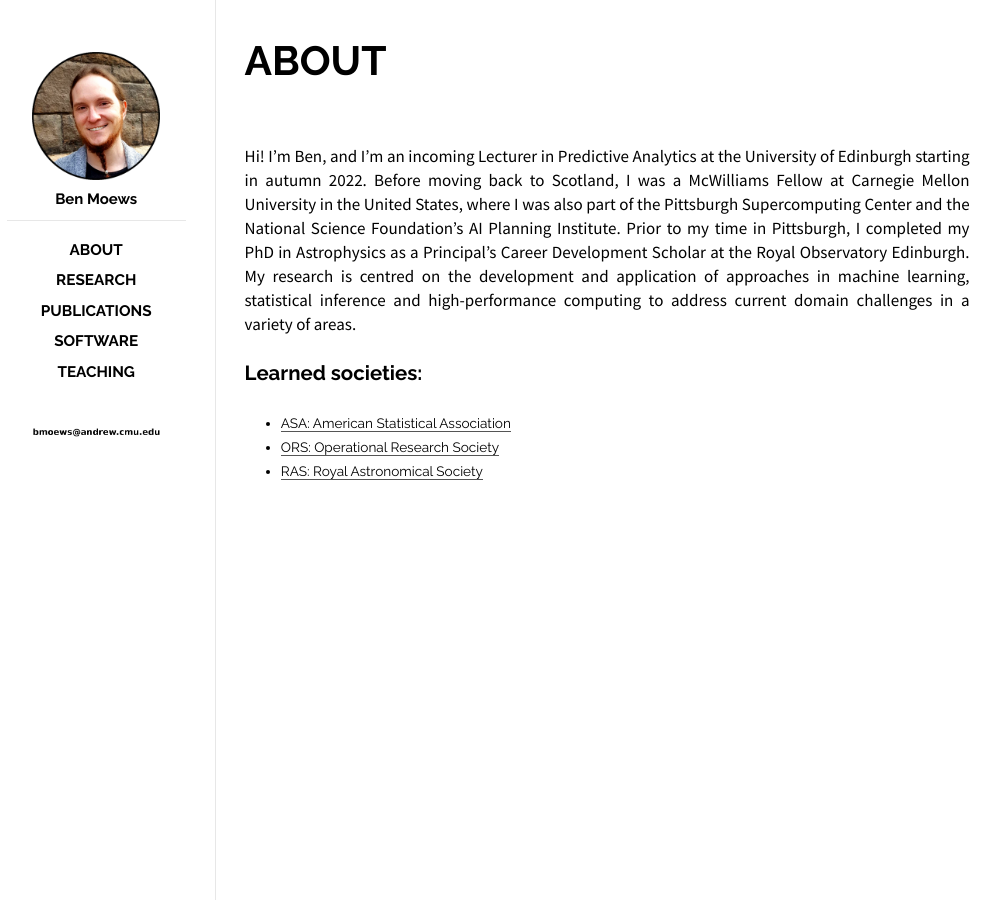
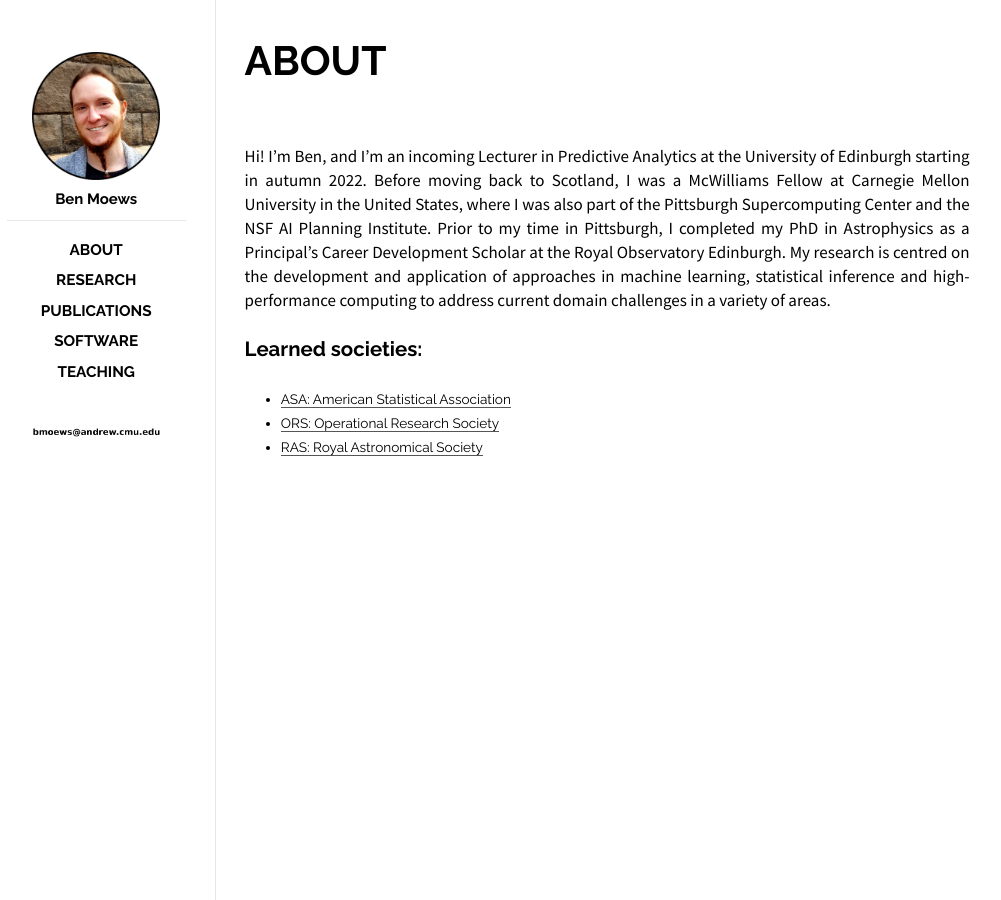
Before and after one commit to moews/moews.github.io, a Jekyll site: the page built from _posts/2017-03-27-about.md, in a window 1280 px wide. Shown: the whole page, without its empty margins (143-1144 px from the left). Built offline with Jekyll 4.4.1, drawn with Linux system fonts in a browser that asks for light colours.

Commit message:
Update 2017-03-27-about.md

```diff
--- a/_posts/2017-03-27-about.md
+++ b/_posts/2017-03-27-about.md
@@ -8,7 +8,7 @@
 
 <br>
 
-Hi! I'm Ben, and I'm an incoming Lecturer in Predictive Analytics at the University of Edinburgh starting in autumn 2022. Before moving back to Scotland, I was a McWilliams Fellow at Carnegie Mellon University in the United States, where I was also part of the Pittsburgh Supercomputing Center and the National Science Foundation's AI Planning Institute. Prior to my time in Pittsburgh, I completed my PhD in Astrophysics as a Principal's Career Development Scholar at the Royal Observatory Edinburgh. My research is centred on the development and application of approaches in machine learning, statistical inference and high-performance computing to address current domain challenges in a variety of areas.
+Hi! I'm Ben, and I'm an incoming Lecturer in Predictive Analytics at the University of Edinburgh starting in autumn 2022. Before moving back to Scotland, I was a McWilliams Fellow at Carnegie Mellon University in the United States, where I was also part of the Pittsburgh Supercomputing Center and the NSF AI Planning Institute. Prior to my time in Pittsburgh, I completed my PhD in Astrophysics as a Principal's Career Development Scholar at the Royal Observatory Edinburgh. My research is centred on the development and application of approaches in machine learning, statistical inference and high-performance computing to address current domain challenges in a variety of areas.
 
 ## Learned societies:
 
```
